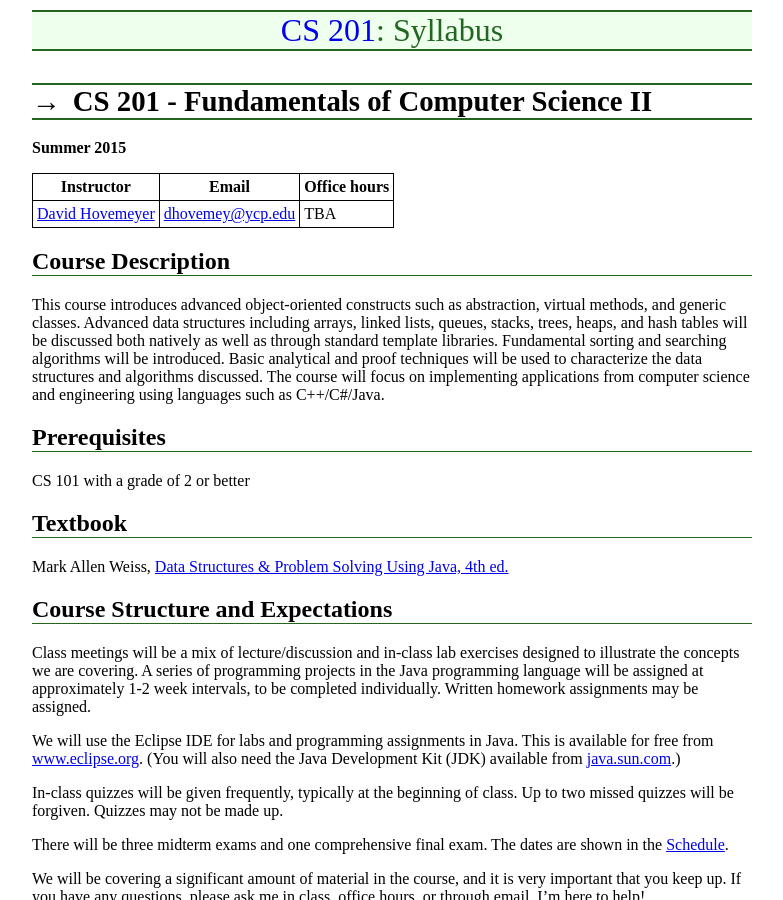
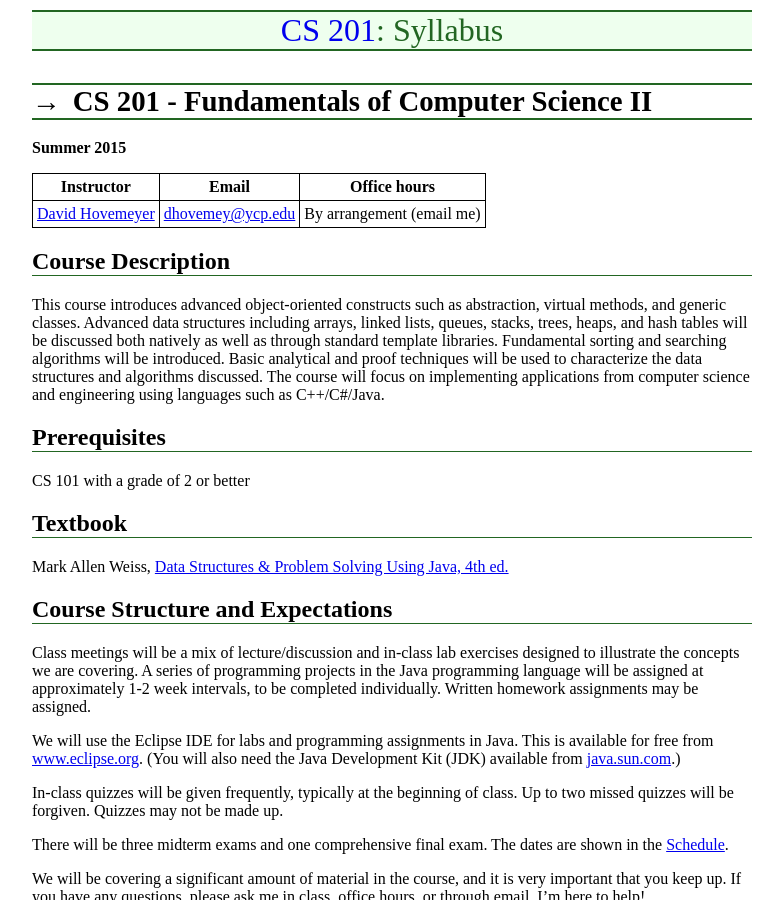
Before and after one commit to ycpcs/cs201-summer2015, a Jekyll site: the page built from syllabus.md, in a window 1280 px wide and 900 px high. Shown: the whole window, without its empty margins (248-1031 px from the left). Built offline with Jekyll 4.4.1, drawn with Linux system fonts in a browser that asks for light colours; Markdown is read by kramdown in place of the engine named in the settings.

Commit message:
office hours by arrangement

```diff
--- a/syllabus.md
+++ b/syllabus.md
@@ -10,7 +10,7 @@ CS 201 - Fundamentals of Computer Science II
 
 Instructor | Email | Office hours
 ---------- | ----- | ------------
-[David Hovemeyer](http://faculty.ycp.edu/~dhovemey) | [dhovemey@ycp.edu](mailto:dhovemey@ycp.edu) | TBA
+[David Hovemeyer](http://faculty.ycp.edu/~dhovemey) | [dhovemey@ycp.edu](mailto:dhovemey@ycp.edu) | By arrangement (email me)
 
 Course Description
 ------------------
```
